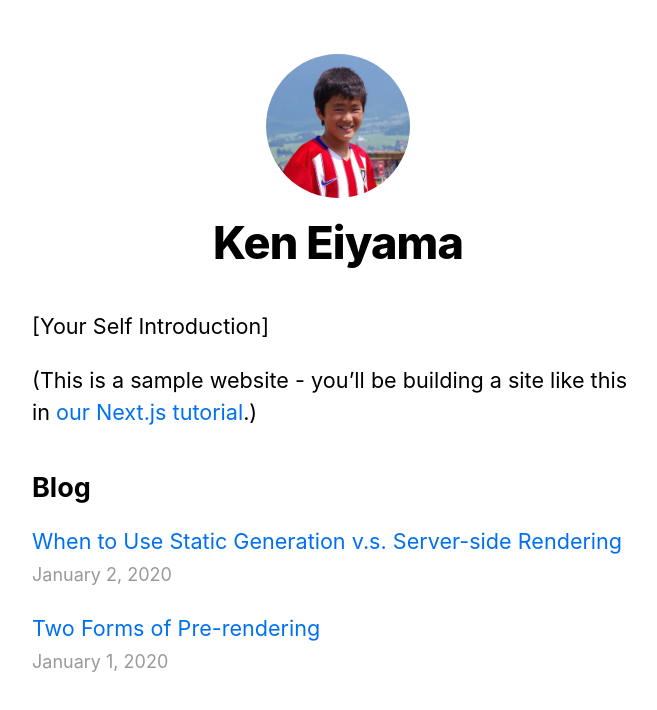
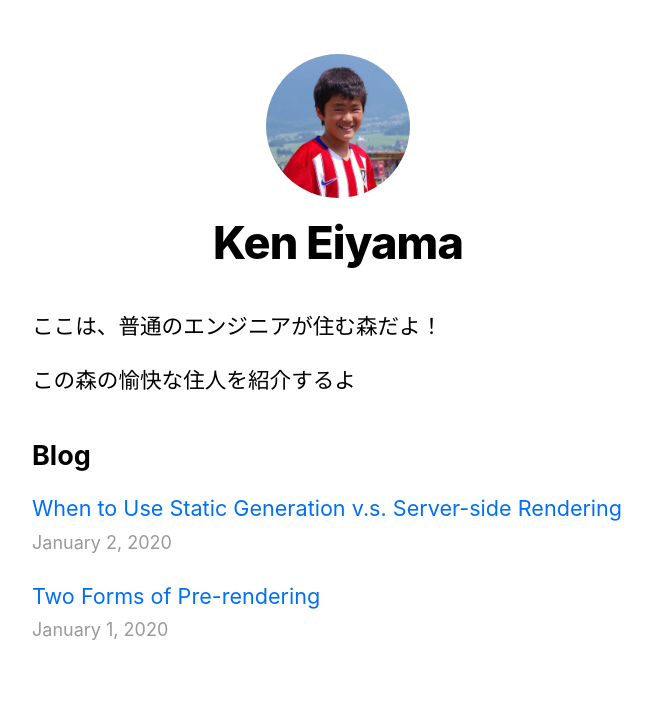
Before and after one commit to r-eiyama/next-js-tutorial, a Next.js app: page / in a window 1280 px wide. Shown: the top 710 px of the page, without its empty margins (302-959 px from the left). Built offline with nearby package versions, Linux system fonts and the light colour scheme.

Commit message:
インデックスページを修正

```diff
--- a/pages/index.tsx
+++ b/pages/index.tsx
@@ -25,14 +25,11 @@
     return (
         <Layout home>
             <Head>
-                <title>{siteTitle}</title>
+                <title>あつまれ！エンジニアの森</title>
             </Head>
             <section className={utilStyles.headingMd}>
-                <p>[Your Self Introduction]</p>
-                <p>
-                    (This is a sample website - you’ll be building a site like this in{' '}
-                    <a href="https://nextjs.org/learn">our Next.js tutorial</a>.)
-                </p>
+                <p>ここは、普通のエンジニアが住む森だよ！</p>
+                <p>この森の愉快な住人を紹介するよ</p>
             </section>
             <section className={`${utilStyles.headingMd} ${utilStyles.padding1px}`}>
                 <h2 className={utilStyles.headingLg}>Blog</h2>
```
